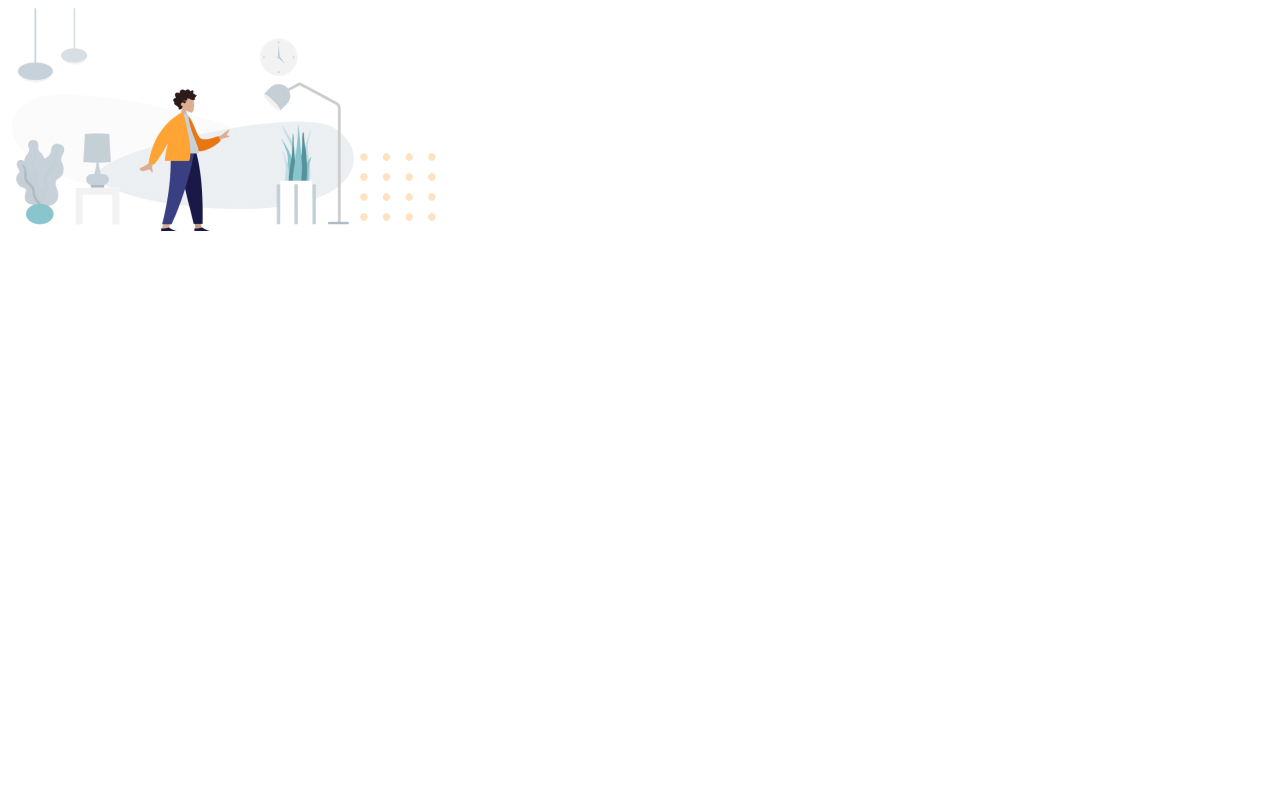
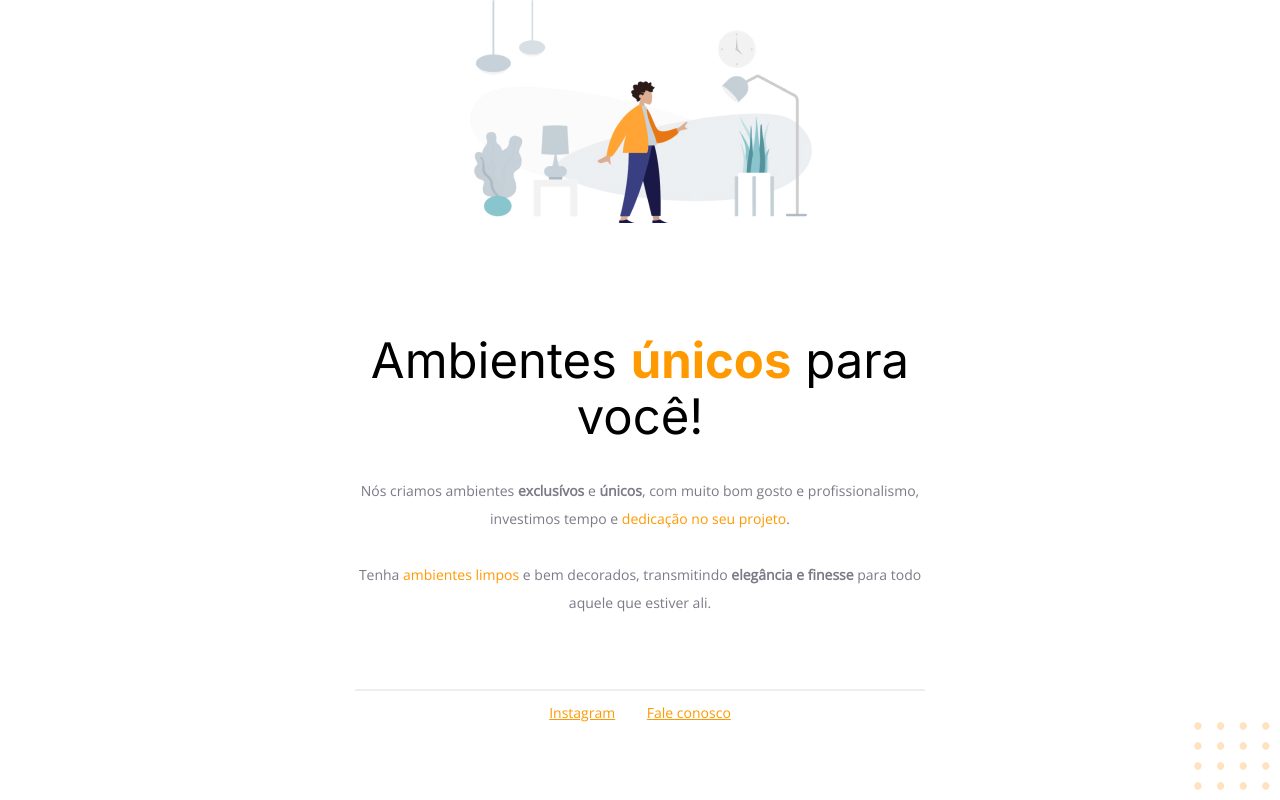
Before and after one commit to elielprata/explorer-project-01, a plain HTML site: page index.html in a window 1280 px wide. Drawn offline with nearby package versions, Linux system fonts and the light colour scheme.

Commit message:
finalize classes

```diff
--- a/index.html
+++ b/index.html
@@ -1,15 +1,58 @@
 <!DOCTYPE html>
 <html lang="pt-br">
   <head>
+    <link rel="preconnect" href="https://fonts.googleapis.com" />
+    <link rel="preconnect" href="https://fonts.gstatic.com" crossorigin />
+
     <meta charset="UTF-8" />
     <meta name="viewport" content="width=device-width, initial-scale=1.0" />
+
     <title>Móveis Customizados</title>
+
+    <link
+      href="https://fonts.googleapis.com/css2?family=Inter:wght@400;700&family=Open+Sans&display=swap"
+      rel="stylesheet"
+    />
+
+    <link rel="stylesheet" href="style.css" />
   </head>
   <body>
-    <img src="images/img1.jpeg" alt="" />
+    <div id="hero">
+      <img
+        src="images/img1.jpeg"
+        alt="Desenho de uma pessoa vestindo uma camisa amarela em uma sala com móveis"
+      />
+
+      <h1>Ambientes <span>únicos</span> para você!</h1>
+
+      <p>
+        Nós criamos ambientes <strong>exclusívos</strong> e
+        <strong>únicos</strong>, com muito bom gosto e profissionalismo,
+        investimos tempo e <span>dedicação no seu projeto</span>.
+
+        <br />
+        <br />
+
+        Tenha <span>ambientes limpos</span> e bem decorados, transmitindo
+        <strong>elegância e finesse</strong>
+        para todo aquele que estiver ali.
+      </p>
+    </div>
+
+    <div id="footer">
+      <div class="line"></div>
+
+      <a target="_blank" href="https://instagram.com/moveisparavoce"
+        >Instagram</a
+      >
+
+      <a href="mailto:contato@moveisparavoce.com">Fale conosco</a>
+    </div>
+
     <img
+      id="balls"
       src="images/balls.svg"
-      alt="Bolinhas laranjadas no canto inferior direito"
+      alt="Bolinhas laranjadas no canto direito inferior da tela"
     />
   </body>
 </html>
--- /dev/null
+++ b/style.css
@@ -0,0 +1,59 @@
+body {
+  font-family: 'Open Sans', sans-serif;
+
+  text-align: center;
+  margin: 0;
+}
+
+#hero {
+  width: 592px;
+  margin: 0 auto 72px;
+}
+
+#hero img {
+  margin-bottom: 72px;
+}
+
+h1 {
+  font-family: 'Inter', sans-serif;
+  font-size: 49px;
+  line-height: 56px;
+  font-weight: normal;
+
+  margin-bottom: 32px;
+}
+
+h1 span {
+  font-weight: bold;
+}
+
+span,
+a {
+  color: #ff9900;
+}
+
+p,
+#footer {
+  color: #7d7987;
+
+  font-size: 14px;
+  line-height: 28px;
+}
+
+#footer a + a {
+  margin-left: 28px;
+}
+
+.line {
+  width: 568px;
+  height: 0;
+  margin: 0 auto 8px;
+
+  border: 1px solid #eceff2;
+}
+
+#balls {
+  position: fixed;
+  bottom: 0;
+  right: 0;
+}
```
